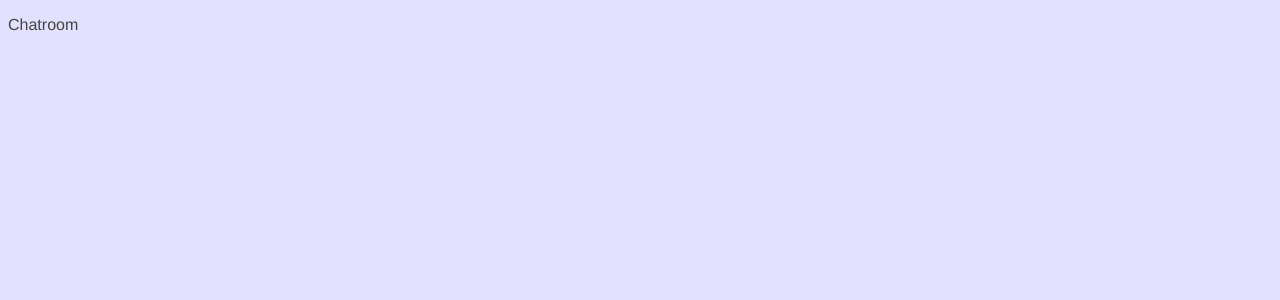
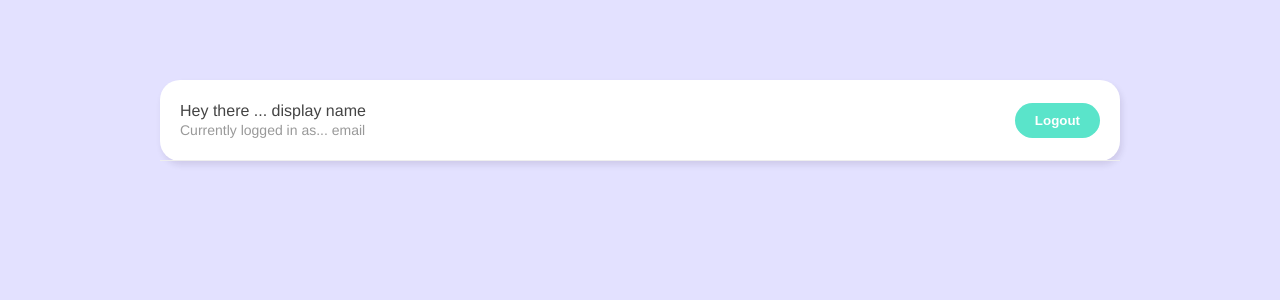
Before and after one commit to mcorcias/Vue-Live-Chat-Room-with-Authentication, a Vue app in the folder live-chat/: page /chatroom in a window 1280 px wide. Shown: the top 300 px of the page. Built offline with nearby package versions, Linux system fonts and the light colour scheme.

Commit message:
created Navbar component and nested inside Welcome component

```diff
--- /dev/null
+++ b/live-chat/src/components/Navbar.vue
@@ -0,0 +1,34 @@
+<template>
+  <nav>
+      <div>
+          <p>Hey there ... display name</p>
+          <p class="email">Currently logged in as... email</p>
+      </div>
+      <button>Logout</button>
+  </nav>
+</template>
+
+<script>
+export default {
+
+}
+</script>
+
+<style>
+  nav {
+    padding: 20px;
+    border-bottom: 1px solid #eee;
+    display: flex;
+    justify-content: space-between;
+    align-items: center;
+  }
+  nav p {
+    margin: 2px auto;
+    font-size: 16px;
+    color: #444;
+  }
+  nav p.email {
+    font-size: 14px;
+    color: #999;
+  }
+</style>
--- a/live-chat/src/views/Chatroom.vue
+++ b/live-chat/src/views/Chatroom.vue
@@ -1,10 +1,13 @@
 <template>
-  <p>Chatroom</p>
+  <div class="container">
+      <Navbar/>
+  </div>
 </template>
 
 <script>
+import Navbar from '../components/Navbar'
 export default {
-
+    components:{Navbar}
 }
 </script>
 
```
